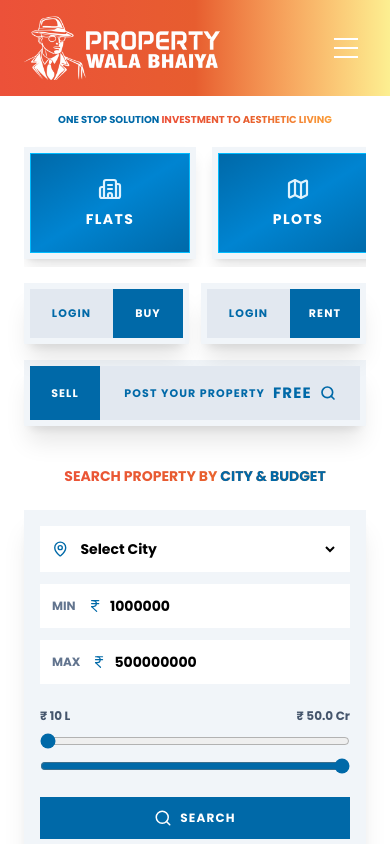
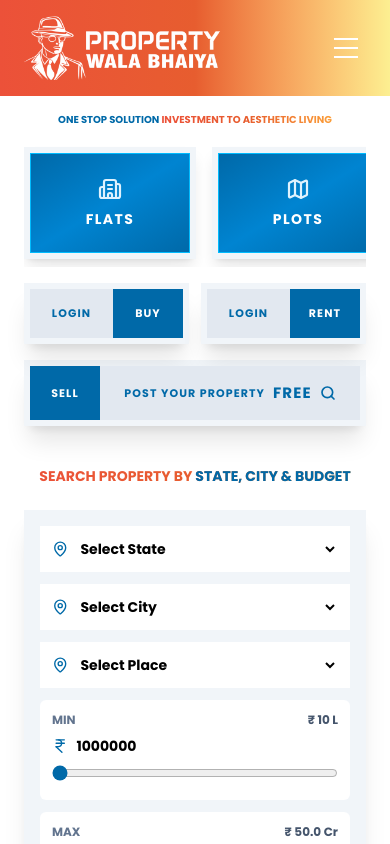
Before and after one commit to passportpulse/property-wala-ankita, a React (Vite) app: page / in a window 390 px wide. Shown: the top 844 px of the page. Built offline with nearby package versions, Linux system fonts and the light colour scheme.

Commit message:
home page updated

```diff
--- /dev/null
+++ b/src/data/locations.js
@@ -0,0 +1,105 @@
+// src/data/locations.js
+
+// All Indian states
+export const states = [
+  { id: 1, name: "Andhra Pradesh" },
+  { id: 2, name: "Arunachal Pradesh" },
+  { id: 3, name: "Assam" },
+  { id: 4, name: "Bihar" },
+  { id: 5, name: "Chhattisgarh" },
+  { id: 6, name: "Goa" },
+  { id: 7, name: "Gujarat" },
+  { id: 8, name: "Haryana" },
+  { id: 9, name: "Himachal Pradesh" },
+  { id: 10, name: "Jharkhand" },
+  { id: 11, name: "Karnataka" },
+  { id: 12, name: "Kerala" },
+  { id: 13, name: "Madhya Pradesh" },
+  { id: 14, name: "Maharashtra" },
+  { id: 15, name: "Manipur" },
+  { id: 16, name: "Meghalaya" },
+  { id: 17, name: "Mizoram" },
+  { id: 18, name: "Nagaland" },
+  { id: 19, name: "Odisha" },
+  { id: 20, name: "Punjab" },
+  { id: 21, name: "Rajasthan" },
+  { id: 22, name: "Sikkim" },
+  { id: 23, name: "Tamil Nadu" },
+  { id: 24, name: "Telangana" },
+  { id: 25, name: "Tripura" },
+  { id: 26, name: "Uttar Pradesh" },
+  { id: 27, name: "Uttarakhand" },
+  { id: 28, name: "West Bengal" },
+];
+
+// Cities of West Bengal
+export const citiesInWB = [
+  "Kolkata",
+  "Howrah",
+  "Asansol",
+  "Siliguri",
+  "Durgapur",
+  "Bardhaman",
+  "Malda",
+  "Berhampore",
+  "Kharagpur",
+  "Haldia",
+  "Raiganj",
+  "Krishnanagar",
+  "Jalpaiguri",
+  "Cooch Behar",
+  "Barasat",
+  "Barrackpore",
+  "Santipur",
+  "Purulia",
+];
+
+// Places / areas in each WB city
+export const placesInWB = {
+  Kolkata: [
+    "Salt Lake",
+    "Behala",
+    "Park Street",
+    "New Town",
+    "Garia",
+    "Tollygunge",
+  ],
+  Howrah: ["Shibpur", "Ramrajatala", "Santragachi", "Belur"],
+  Asansol: ["City Center", "Dhadka", "Ikra", "Raniganj Road"],
+  Siliguri: ["Sevoke Road", "Hill Cart Road", "Matigara", "Kanchenjunga Road"],
+  Durgapur: [
+    "City Centre",
+    "A-Zone",
+    "B-Zone",
+    "C-Zone",
+    "D-Zone",
+    "Rajarhat",
+    "Kanksha",
+    "Bijra",
+    "Bandel Road",
+    "Gourhati",
+    "Malandighi",
+    "Kalipur",
+    "Balichak",
+    "Salanpur",
+    "Durgapur Steel Plant Area",
+    "Kazi Nazrul Avenue",
+    "Nehru Park",
+    "Chandrapura",
+    "G.T. Road Area",
+  ],
+
+  Bardhaman: ["G.T. Road", "Golapbag", "Barabazar"],
+  Malda: ["English Bazar", "Old Malda", "Gazole"],
+  Berhampore: ["Khagra", "Murshidabad Heritage"],
+  Kharagpur: ["Railway Colony", "Kharagpur Steel City"],
+  Haldia: ["Haldia Township", "Balughata"],
+  Raiganj: ["City Market", "Town Hall"],
+  Krishnanagar: ["Dalmohan", "Amguri"],
+  Jalpaiguri: ["Jalpaiguri Town", "Maynaguri Road"],
+  "Cooch Behar": ["Cooch Behar Palace Area", "Torsa Colony"],
+  Barasat: ["Barasat Market Area", "Nagerbazar"],
+  Barrackpore: ["Barrackpore Cantonment", "Tollygunge Club Area"],
+  Santipur: ["Santipur Bazaar", "Krishnanagar Road"],
+  Purulia: ["Purulia Town Area", "Bagmundi"],
+};
--- a/src/pages/home/sections/HomeFilter.jsx
+++ b/src/pages/home/sections/HomeFilter.jsx
@@ -1,46 +1,36 @@
-import React, { useState } from "react";
-import Section from "../../../components/layout/Section";
-import Container from "../../../components/layout/Container";
-import { Search, MapPin, IndianRupee } from "lucide-react";
-import { useNavigate } from "react-router-dom";
+import React, { useState } from "react"
+import Section from "../../../components/layout/Section"
+import Container from "../../../components/layout/Container"
+import { Search, MapPin, IndianRupee } from "lucide-react"
+import { useNavigate } from "react-router-dom"
+import { states, citiesInWB, placesInWB } from "../../../data/locations"
 
 export default function HomeFilter() {
-  const navigate = useNavigate();
+  const navigate = useNavigate()
 
-  const cities = [
-    "Kolkata",
-    "Durgapur",
-    "Asansol",
-    "Siliguri",
-    "Howrah",
-    "Bardhaman",
-    "Kharagpur",
-    "Haldia",
-    "Malda",
-    "Darjeeling",
-    "Bankura",
-    "Purulia",
-    "Krishnanagar",
-    "Barrackpore",
-    "Midnapore",
-  ];
+  const MIN_LIMIT = 1000000
+  const MAX_LIMIT = 500000000
 
-  const MIN_LIMIT = 1000000;
-  const MAX_LIMIT = 500000000;
+  const [selectedState, setSelectedState] = useState("")
+  const [selectedCity, setSelectedCity] = useState("")
+  const [selectedPlace, setSelectedPlace] = useState("")
+  const [minBudget, setMinBudget] = useState(MIN_LIMIT)
+  const [maxBudget, setMaxBudget] = useState(MAX_LIMIT)
 
-  const [city, setCity] = useState("");
-  const [minBudget, setMinBudget] = useState(MIN_LIMIT);
-  const [maxBudget, setMaxBudget] = useState(MAX_LIMIT);
+  const cities = selectedState === "West Bengal" ? citiesInWB : []
+  const places = selectedCity ? placesInWB[selectedCity] || [] : []
 
   const formatPrice = (value) => {
-    if (value >= 10000000) return (value / 10000000).toFixed(1) + " Cr";
-    if (value >= 100000) return (value / 100000).toFixed(0) + " L";
-    return value;
-  };
+    if (value >= 10000000) return (value / 10000000).toFixed(1) + " Cr"
+    if (value >= 100000) return (value / 100000).toFixed(0) + " L"
+    return value
+  }
 
   const handleSearch = () => {
-    navigate(`/buy?city=${city}&min=${minBudget}&max=${maxBudget}`);
-  };
+    navigate(
+      `/buy?state=${selectedState}&city=${selectedCity}&place=${selectedPlace}&min=${minBudget}&max=${maxBudget}`
+    )
+  }
 
   return (
     <Section size="default" className="bg-white">
@@ -50,41 +40,84 @@ export default function HomeFilter() {
           <div className="text-center mb-6">
             <h2 className="text-sm lg:text-base font-black uppercase bg-linear-to-r from-coral-red via-soft-orange to-peach-glow bg-clip-text text-transparent">
               Search Property by{" "}
-              <span className="text-sky-700">City & Budget</span>
+              <span className="text-sky-700">State, City & Budget</span>
             </h2>
           </div>
 
           {/* FILTER CARD */}
-          <div className="bg-slate-100 p-4 shadow-xl">
-            {/* ===== DESKTOP ===== */}
-            <div className="hidden lg:block space-y-3">
+          <div className="bg-slate-100 p-4 shadow-xl space-y-3">
+            {/* STATE */}
+            <div className="flex items-center bg-white px-3 py-3">
+              <MapPin size={18} className="text-sky-700 mr-2" />
+              <select
+                value={selectedState}
+                onChange={(e) => {
+                  setSelectedState(e.target.value)
+                  setSelectedCity("")
+                  setSelectedPlace("")
+                }}
+                className="w-full outline-none text-sm font-semibold bg-white"
+              >
+                <option value="">Select State</option>
+                {states.map((s) => (
+                  <option key={s.id} value={s.name}>
+                    {s.name}
+                  </option>
+                ))}
+              </select>
+            </div>
+
             {/* CITY */}
             <div className="flex items-center bg-white px-3 py-3">
               <MapPin size={18} className="text-sky-700 mr-2" />
-
               <select
-                  value={city}
-                  onChange={(e) => setCity(e.target.value)}
+                value={selectedCity}
+                onChange={(e) => {
+                  setSelectedCity(e.target.value)
+                  setSelectedPlace("")
+                }}
                 className="w-full outline-none text-sm font-semibold bg-white"
+                disabled={!selectedState || cities.length === 0}
               >
                 <option value="">Select City</option>
-
-                  {cities.map((c) => (
-                    <option key={c} value={c}>
+                {cities.map((c, idx) => (
+                  <option key={idx} value={c}>
                     {c}
                   </option>
                 ))}
               </select>
             </div>
 
-              {/* MIN */}
+            {/* PLACE */}
             <div className="flex items-center bg-white px-3 py-3">
-                <span className="text-xs font-black uppercase text-slate-500 mr-3">
+              <MapPin size={18} className="text-sky-700 mr-2" />
+              <select
+                value={selectedPlace}
+                onChange={(e) => setSelectedPlace(e.target.value)}
+                className="w-full outline-none text-sm font-semibold bg-white"
+                disabled={!selectedCity || places.length === 0}
+              >
+                <option value="">Select Place</option>
+                {places.map((p, idx) => (
+                  <option key={idx} value={p}>
+                    {p}
+                  </option>
+                ))}
+              </select>
+            </div>
+
+            {/* MIN BUDGET + SLIDER */}
+            <div className="bg-white p-3 rounded-md space-y-2">
+              <div className="flex items-center justify-between">
+                <span className="text-xs font-black uppercase text-slate-500">
                   Min
                 </span>
-
-                <IndianRupee size={18} className="text-sky-700 mr-2" />
-
+                <span className="text-xs font-bold text-slate-600">
+                  ₹ {formatPrice(minBudget)}
+                </span>
+              </div>
+              <div className="flex items-center gap-2">
+                <IndianRupee size={18} className="text-sky-700" />
                 <input
                   type="number"
                   value={minBudget}
@@ -94,15 +127,29 @@ export default function HomeFilter() {
                   className="w-full outline-none text-sm font-semibold"
                 />
               </div>
+              <input
+                type="range"
+                min={MIN_LIMIT}
+                max={MAX_LIMIT}
+                step="100000"
+                value={minBudget}
+                onChange={(e) => setMinBudget(Number(e.target.value))}
+                className="w-full accent-sky-700"
+              />
+            </div>
 
-              {/* MAX */}
-              <div className="flex items-center bg-white px-3 py-3">
-                <span className="text-xs font-black uppercase text-slate-500 mr-3">
+            {/* MAX BUDGET + SLIDER */}
+            <div className="bg-white p-3 rounded-md space-y-2">
+              <div className="flex items-center justify-between">
+                <span className="text-xs font-black uppercase text-slate-500">
                   Max
                 </span>
-
-                <IndianRupee size={18} className="text-sky-700 mr-2" />
-
+                <span className="text-xs font-bold text-slate-600">
+                  ₹ {formatPrice(maxBudget)}
+                </span>
+              </div>
+              <div className="flex items-center gap-2">
+                <IndianRupee size={18} className="text-sky-700" />
                 <input
                   type="number"
                   value={maxBudget}
@@ -112,83 +159,6 @@ export default function HomeFilter() {
                   className="w-full outline-none text-sm font-semibold"
                 />
               </div>
-            </div>
-
-            {/* ===== MOBILE ===== */}
-            <div className="grid grid-cols-1 gap-3 lg:hidden">
-              {/* CITY */}
-              <div className="flex items-center bg-white px-3 py-3">
-                <MapPin size={18} className="text-sky-700 mr-2" />
-
-                <select
-                  value={city}
-                  onChange={(e) => setCity(e.target.value)}
-                  className="w-full outline-none text-sm font-semibold"
-                >
-                  <option value="">Select City</option>
-
-                  {cities.map((c) => (
-                    <option key={c} value={c}>
-                      {c}
-                    </option>
-                  ))}
-                </select>
-              </div>
-
-              {/* MIN */}
-              <div className="flex items-center bg-white px-3 py-3">
-                <span className="text-xs font-black uppercase text-slate-500 mr-3">
-                  Min
-                </span>
-
-                <IndianRupee size={18} className="text-sky-700 mr-2" />
-
-                <input
-                  type="number"
-                  value={minBudget}
-                  min={MIN_LIMIT}
-                  max={maxBudget}
-                  onChange={(e) => setMinBudget(Number(e.target.value))}
-                  className="w-full outline-none text-sm font-semibold"
-                />
-              </div>
-
-              {/* MAX */}
-              <div className="flex items-center bg-white px-3 py-3">
-                <span className="text-xs font-black uppercase text-slate-500 mr-3">
-                  Max
-                </span>
-
-                <IndianRupee size={18} className="text-sky-700 mr-2" />
-
-                <input
-                  type="number"
-                  value={maxBudget}
-                  min={minBudget}
-                  max={MAX_LIMIT}
-                  onChange={(e) => setMaxBudget(Number(e.target.value))}
-                  className="w-full outline-none text-sm font-semibold"
-                />
-              </div>
-            </div>
-
-            {/* SLIDER */}
-            <div className="mt-6">
-              <div className="flex justify-between text-xs font-bold text-slate-600 mb-2">
-                <span>₹ {formatPrice(minBudget)}</span>
-                <span>₹ {formatPrice(maxBudget)}</span>
-              </div>
-
-              <input
-                type="range"
-                min={MIN_LIMIT}
-                max={MAX_LIMIT}
-                step="100000"
-                value={minBudget}
-                onChange={(e) => setMinBudget(Number(e.target.value))}
-                className="w-full accent-sky-700 mb-2"
-              />
-
               <input
                 type="range"
                 min={MIN_LIMIT}
@@ -200,7 +170,7 @@ export default function HomeFilter() {
               />
             </div>
 
-            {/* SEARCH BUTTON — ALWAYS LAST */}
+            {/* SEARCH BUTTON */}
             <button
               onClick={handleSearch}
               className="
@@ -223,5 +193,5 @@ export default function HomeFilter() {
         </div>
       </Container>
     </Section>
-  );
+  )
 }
--- a/vite.config.js
+++ b/vite.config.js
@@ -2,7 +2,6 @@ import { defineConfig } from 'vite'
 import react from '@vitejs/plugin-react'
 import tailwindcss from '@tailwindcss/vite'
 
-// https://vite.dev/config/
 export default defineConfig({
   plugins: [react(), tailwindcss()],
 })
```
Lines whose indentation alone changed are shown as unchanged.
